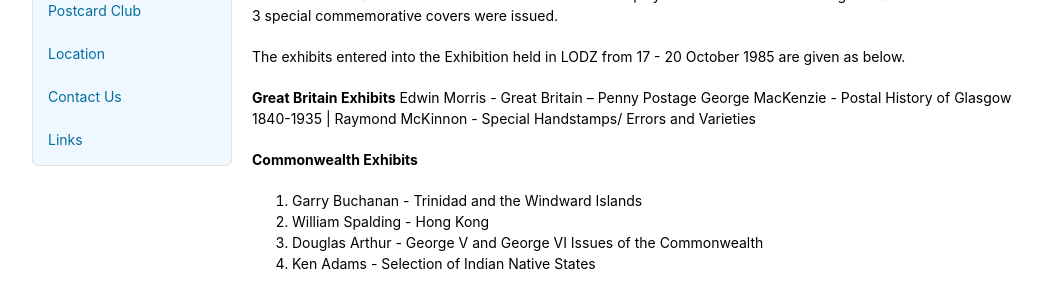
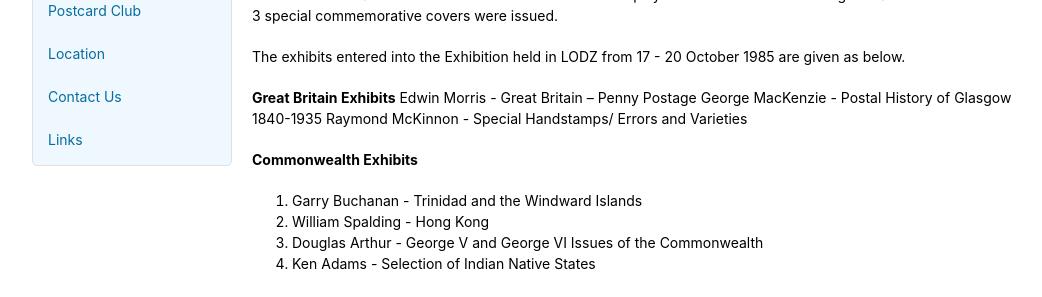
Before and after one commit to astalker/caledonian-stamps, a Jekyll site: the page built from polish-and-danish-connections.md, in a window 1280 px wide. Shown: the part 649-946 px from the top of the page, without its empty margins (118-1160 px from the left). Built offline with Jekyll 4.4.1, drawn with Linux system fonts in a browser that asks for light colours; our own code applies the rules of GitHub Pages for plain Markdown files.

Commit message:
Fix formatting of exhibit list in markdown

```diff
--- a/polish-and-danish-connections.md
+++ b/polish-and-danish-connections.md
@@ -12,11 +12,10 @@ The major activity undertaken by Glasgow PS in support of these cultural relatio
 
 The exhibits entered into the Exhibition held in LODZ from 17 - 20 October 1985 are given as below.
 
-
 **Great Britain Exhibits**
 Edwin Morris  - Great Britain – Penny Postage
 George MacKenzie	- Postal History of Glasgow 1840-1935
-|	Raymond McKinnon	- Special Handstamps/ Errors and Varieties
+Raymond McKinnon	- Special Handstamps/ Errors and Varieties
 
 **Commonwealth Exhibits**
 1.	Garry Buchanan - Trinidad and the Windward Islands
```
